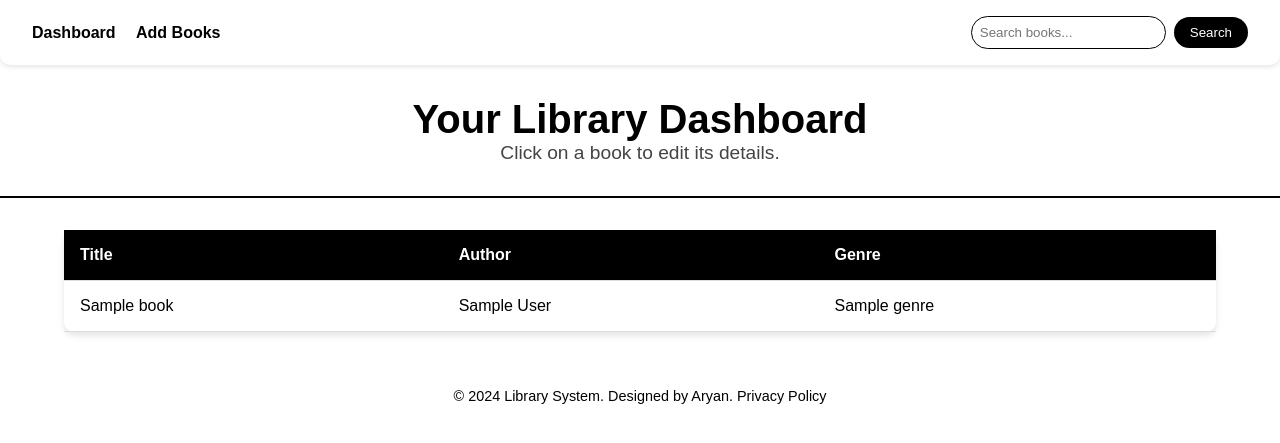
After one commit to Nayrbbg-pixel/Lib-Manage, a FastAPI app: template templates/dashboard.html in a window 1280 px wide. The commit adds this page. Shown: the top 443 px of the page. Run offline with FastAPI, Linux system fonts and the light colour scheme; the template is opened without the code that fills it: most values are stand-ins (such as "Sample title", 1, 10 or a date in 2020).

Commit message:
Added the dashboard with design

```diff
--- a/lib_routers/utils.py
+++ b/lib_routers/utils.py
@@ -1,4 +1,5 @@
 from database import SessionLocal
+from fastapi.templating import Jinja2Templates
 
 def get_db():
     db = SessionLocal()
--- a/main.py
+++ b/main.py
@@ -3,6 +3,7 @@ from database import engine
 from models import Base, User, Role
 from auth_routers.auth import router as auth
 from lib_routers.book_add import router as add_book_router
+from lib_routers.dashboard import router as dashboard_router
 
 app = FastAPI()
 
@@ -10,3 +11,4 @@ Base.metadata.create_all(engine)
 
 app.include_router(auth)
 app.include_router(add_book_router)
+app.include_router(dashboard_router)
--- a/models.py
+++ b/models.py
@@ -1,5 +1,7 @@
 from database import Base
-from sqlalchemy import Column, Integer, String,Enum, Boolean, Date
+from sqlalchemy import (Column, Integer, String,
+                        Enum, Boolean, Date,
+                        ForeignKey)
 from enum import Enum as pyEnum
 
 class Role(str,pyEnum):
@@ -23,3 +25,5 @@ class Book(Base):
     author = Column(String,nullable=False)
     available = Column(Boolean,nullable=False)
     return_date = Column(Date,nullable=True)
+    user_id = Column(Integer,ForeignKey('user.id'))
+    genre = Column(String)
--- a/templates/add_book_page.html
+++ b/templates/add_book_page.html
@@ -14,6 +14,8 @@
         <input type="text" name="book_name" required /><br><br>
         <label>Author name:</label><br>
         <input type="text" name="author" required /><br><br>
+        <label>Genre:</label><br>
+        <input type="text" name="genre" required /><br><br>
         <button type="submit">Submit</button>
     </form>
 </body>
--- /dev/null
+++ b/templates/dashboard.html
@@ -0,0 +1,205 @@
+<!DOCTYPE html>
+<html lang="en">
+<head>
+    <meta charset="UTF-8">
+    <meta name="viewport" content="width=device-width, initial-scale=1.0">
+    <title>Library Dashboard</title>
+    <style>
+        /* General Reset */
+        * {
+            margin: 0;
+            padding: 0;
+            box-sizing: border-box;
+        }
+
+        body {
+            font-family: 'Arial', sans-serif;
+            background-color: #ffffff;
+            color: #000000;
+            overflow-x: hidden;
+        }
+
+        /* Navbar */
+        nav {
+            background-color: #ffffff;
+            padding: 1rem 2rem;
+            display: flex;
+            justify-content: space-between;
+            align-items: center;
+            position: sticky;
+            top: 0;
+            z-index: 1000;
+            border-radius: 0 0 10px 10px;
+            box-shadow: 0 2px 4px rgba(0, 0, 0, 0.1);
+            transition: all 0.3s ease-in-out;
+        }
+
+        nav a {
+            text-decoration: none;
+            margin-right: 1rem;
+            color: #000000;
+            font-weight: bold;
+            transition: color 0.3s ease-in-out;
+        }
+
+        nav a:hover {
+            color: #444444;
+        }
+
+        nav form {
+            display: flex;
+            align-items: center;
+        }
+
+        nav input {
+            padding: 0.5rem;
+            border: 1px solid #000000;
+            background-color: #ffffff;
+            color: #000000;
+            border-radius: 20px;
+            margin-right: 0.5rem;
+            transition: border-color 0.3s ease, transform 0.3s;
+        }
+
+        nav input:focus {
+            border-color: #000000;
+            outline: none;
+            transform: scale(1.05);
+        }
+
+        nav button {
+            padding: 0.5rem 1rem;
+            background-color: #000000;
+            color: #ffffff;
+            border: none;
+            border-radius: 20px;
+            cursor: pointer;
+            transition: background-color 0.3s ease, transform 0.3s;
+        }
+
+        nav button:hover {
+            background-color: #444444;
+            transform: scale(1.05);
+        }
+
+        /* Dashboard Header */
+        .dashboard-header {
+            padding: 2rem;
+            text-align: center;
+            background-color: #ffffff;
+            border-bottom: 2px solid #000000;
+            margin-bottom: 2rem;
+        }
+
+        .dashboard-header h1 {
+            font-size: 2.5rem;
+            color: #000000;
+        }
+
+        .dashboard-header p {
+            font-size: 1.2rem;
+            color: #444444;
+        }
+
+        /* Book List */
+        .book-list {
+            width: 90%;
+            margin: 0 auto;
+            border-collapse: collapse;
+            background-color: #ffffff;
+            color: #000000;
+            border-radius: 10px;
+            box-shadow: 0 4px 6px rgba(0, 0, 0, 0.1);
+        }
+
+        .book-list th, .book-list td {
+            padding: 1rem;
+            text-align: left;
+            border-bottom: 1px solid #dddddd;
+        }
+
+        .book-list th {
+            background-color: #000000;
+            color: #ffffff;
+            font-weight: bold;
+        }
+
+        .book-list tr {
+            transition: background-color 0.3s ease-in-out, transform 0.3s ease-in-out;
+        }
+
+        .book-list tr:hover {
+            background-color: #f0f0f0;
+            transform: scale(1.02);
+            cursor: pointer;
+        }
+
+        /* Footer */
+        footer {
+            background-color: #ffffff;
+            text-align: center;
+            padding: 1.5rem;
+            margin-top: 2rem;
+        }
+
+        footer p {
+            color: #000000;
+            font-size: 0.9rem;
+        }
+
+        footer p a {
+            color: #000000;
+            text-decoration: none;
+        }
+
+        footer p a:hover {
+            text-decoration: underline;
+        }
+    </style>
+</head>
+<body>
+    <!-- Navbar -->
+    <nav>
+        <div>
+            <a href="/library/dashboard">Dashboard</a>
+            <a href="/library/book_page">Add Books</a>
+            {% if user['role']=='admin' %}<a href="/admin">Admin Panel</a>{% endif %}
+        </div>
+        <form method="GET" action="/library/dashboard">
+            <input type="text" name="q" placeholder="Search books...">
+            <button type="submit">Search</button>
+        </form>
+    </nav>
+
+    <!-- Dashboard Header -->
+    <header class="dashboard-header">
+        <h1>Your Library Dashboard</h1>
+        <p>Click on a book to edit its details.</p>
+    </header>
+
+    <!-- Book Table -->
+    <table class="book-list">
+        <thead>
+            <tr>
+                <th>Title</th>
+                <th>Author</th>
+                <th>Genre</th>
+            </tr>
+        </thead>
+        <tbody>
+            {% for book in books %}
+            <tr onclick="location.href='/library/edit/{{ book.id }}'">
+                <td>{{ book.book_name }}</td>
+                <td>{{ book.author }}</td>
+                <td>{{ book.genre }}</td>
+            </tr>
+            {% endfor %}
+        </tbody>
+    </table>
+
+    <!-- Footer -->
+    <footer>
+        <p>&copy; 2024 Library System. Designed by Aryan. <a href="#">Privacy Policy</a></p>
+    </footer>
+</body>
+</html>
```
Also changed, not shown: alembic/versions/54584ee2a786_add_user_id.py (renamed from alembic/versions/e9176476cea9_.py, +6 -7 lines), alembic/versions/e3d62ec9e0ac_genre_implementation.py (added, +26 -0 lines), lib_routers/book_add.py (+15 -9 lines), lib_routers/dashboard.py (added, +41 -0 lines), templates/navbar.html (added, +40 -0 lines).
